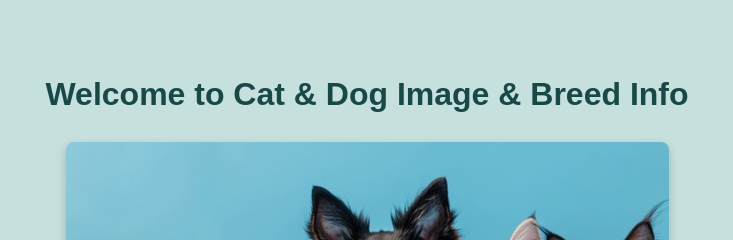
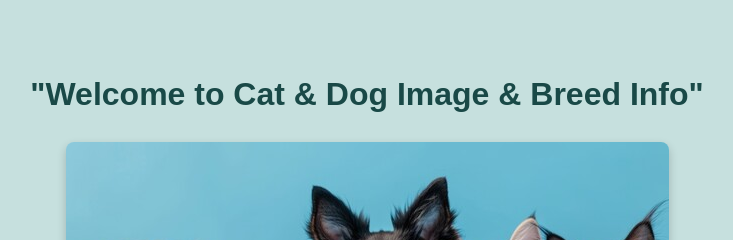
Before and after one commit to vsviryd7/APICatDog, a plain HTML site: page index.html in a window 1280 px wide. Shown: the top 240 px of the page, 273-1006 px from the left. Drawn offline with Linux system fonts and the light colour scheme.

Commit message:
api project deploy

```diff
--- a/index.html
+++ b/index.html
@@ -7,7 +7,7 @@
     <link rel="stylesheet" href="styles.css">
 </head>
 <body>
-    <h1>Welcome to Cat & Dog Image & Breed Info</h1>
+    <h1>"Welcome to Cat & Dog Image & Breed Info"</h1>
 	 <container>
 		<img src="catAndDogs.jpg" alt="picture cats and dogs">
 	 </container>
```
